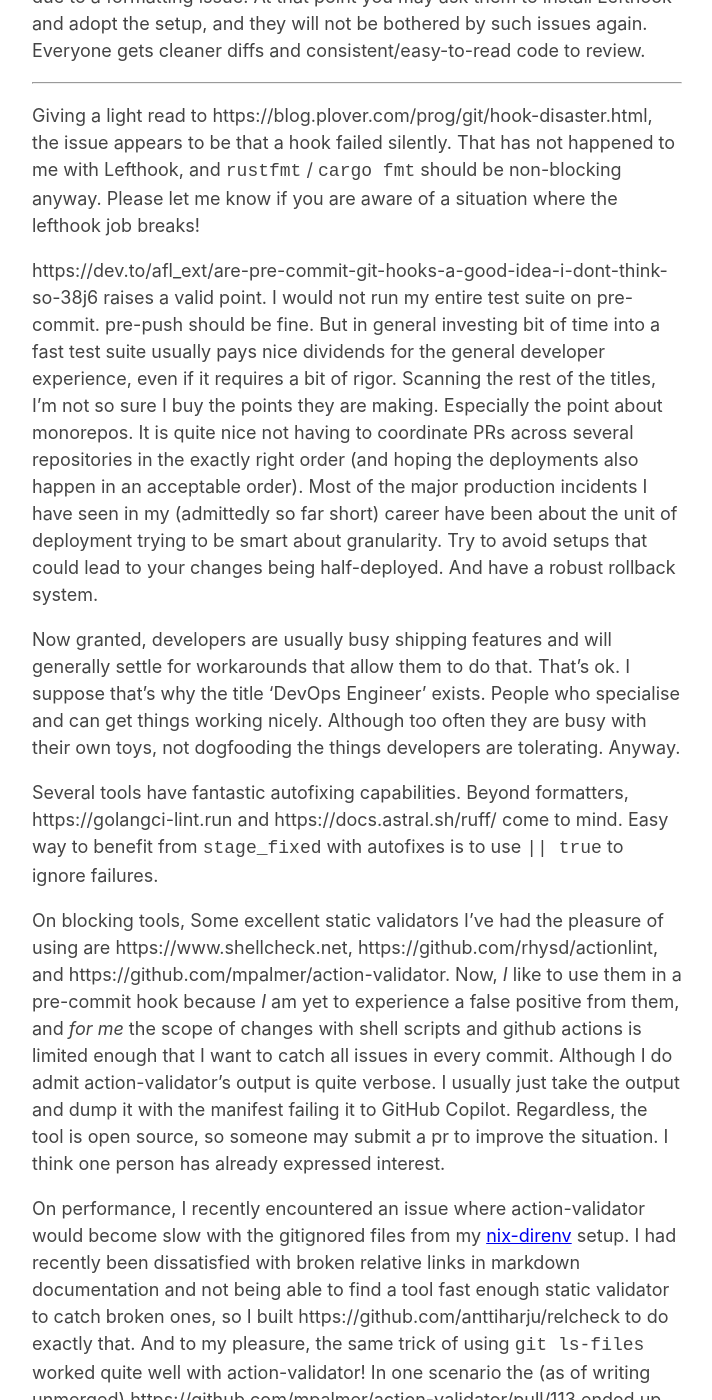
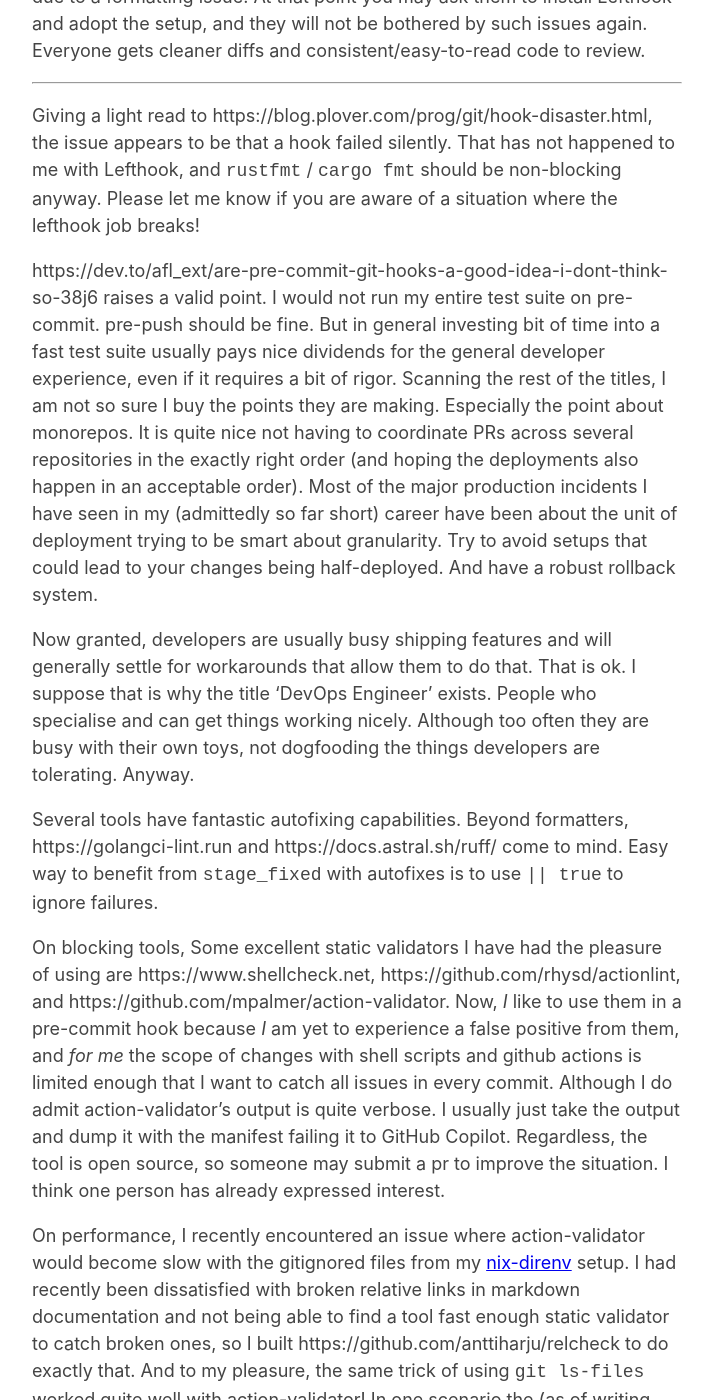
Before and after one commit to anttiharju/anttiharju.github.io, a Jekyll site: the page built from a/1.md, in a window 1280 px wide and 1400 px high, scrolled down 3018 px. Shown: the whole window, without its empty margins (283-995 px from the left). Built offline with Jekyll 4.4.1, drawn with Linux system fonts in a browser that asks for light colours; our own code applies the rules of GitHub Pages for plain Markdown files; the repository's description, which GitHub fills in, is left out; some of the changed text lies outside the part shown.

Commit message:
Remove ' usage where reasonable
I have heard more formal language is preferable.

```diff
--- a/a/1.md
+++ b/a/1.md
@@ -118,15 +118,15 @@
 
 Giving a light read to https://blog.plover.com/prog/git/hook-disaster.html, the issue appears to be that a hook failed silently. That has not happened to me with Lefthook, and `rustfmt` / `cargo fmt` should be non-blocking anyway. Please let me know if you are aware of a situation where the lefthook job breaks!
 
-https://dev.to/afl_ext/are-pre-commit-git-hooks-a-good-idea-i-dont-think-so-38j6 raises a valid point. I would not run my entire test suite on pre-commit. pre-push should be fine. But in general investing bit of time into a fast test suite usually pays nice dividends for the general developer experience, even if it requires a bit of rigor. Scanning the rest of the titles, I'm not so sure I buy the points they are making. Especially the point about monorepos. It is quite nice not having to coordinate PRs across several repositories in the exactly right order (and hoping the deployments also happen in an acceptable order). Most of the major production incidents I have seen in my (admittedly so far short) career have been about the unit of deployment trying to be smart about granularity. Try to avoid setups that could lead to your changes being half-deployed. And have a robust rollback system.
+https://dev.to/afl_ext/are-pre-commit-git-hooks-a-good-idea-i-dont-think-so-38j6 raises a valid point. I would not run my entire test suite on pre-commit. pre-push should be fine. But in general investing bit of time into a fast test suite usually pays nice dividends for the general developer experience, even if it requires a bit of rigor. Scanning the rest of the titles, I am not so sure I buy the points they are making. Especially the point about monorepos. It is quite nice not having to coordinate PRs across several repositories in the exactly right order (and hoping the deployments also happen in an acceptable order). Most of the major production incidents I have seen in my (admittedly so far short) career have been about the unit of deployment trying to be smart about granularity. Try to avoid setups that could lead to your changes being half-deployed. And have a robust rollback system.
 
-Now granted, developers are usually busy shipping features and will generally settle for workarounds that allow them to do that. That's ok. I suppose that's why the title 'DevOps Engineer' exists. People who specialise and can get things working nicely. Although too often they are busy with their own toys, not dogfooding the things developers are tolerating. Anyway.
+Now granted, developers are usually busy shipping features and will generally settle for workarounds that allow them to do that. That is ok. I suppose that is why the title 'DevOps Engineer' exists. People who specialise and can get things working nicely. Although too often they are busy with their own toys, not dogfooding the things developers are tolerating. Anyway.
 
 Several tools have fantastic autofixing capabilities. Beyond formatters, https://golangci-lint.run and https://docs.astral.sh/ruff/ come to mind. Easy way to benefit from `stage_fixed` with autofixes is to use `|| true` to ignore failures.
 
-On blocking tools, Some excellent static validators I've had the pleasure of using are https://www.shellcheck.net, https://github.com/rhysd/actionlint, and https://github.com/mpalmer/action-validator. Now, _I_ like to use them in a pre-commit hook because _I_ am yet to experience a false positive from them, and _for me_ the scope of changes with shell scripts and github actions is limited enough that I want to catch all issues in every commit. Although I do admit action-validator's output is quite verbose. I usually just take the output and dump it with the manifest failing it to GitHub Copilot. Regardless, the tool is open source, so someone may submit a pr to improve the situation. I think one person has already expressed interest.
+On blocking tools, Some excellent static validators I have had the pleasure of using are https://www.shellcheck.net, https://github.com/rhysd/actionlint, and https://github.com/mpalmer/action-validator. Now, _I_ like to use them in a pre-commit hook because _I_ am yet to experience a false positive from them, and _for me_ the scope of changes with shell scripts and github actions is limited enough that I want to catch all issues in every commit. Although I do admit action-validator's output is quite verbose. I usually just take the output and dump it with the manifest failing it to GitHub Copilot. Regardless, the tool is open source, so someone may submit a pr to improve the situation. I think one person has already expressed interest.
 
-On performance, I recently encountered an issue where action-validator would become slow with the gitignored files from my [nix-direnv](https://github.com/nix-community/nix-direnv) setup. I had recently been dissatisfied with broken relative links in markdown documentation and not being able to find a tool fast enough static validator to catch broken ones, so I built https://github.com/anttiharju/relcheck to do exactly that. And to my pleasure, the same trick of using `git ls-files` worked quite well with action-validator! In one scenario the (as of writing unmerged) https://github.com/mpalmer/action-validator/pull/113 ended up yielding a 66x performance improvement. It's a pretty great feeling to achieve that in a Rust project, which presumably should already be quite performant.
+On performance, I recently encountered an issue where action-validator would become slow with the gitignored files from my [nix-direnv](https://github.com/nix-community/nix-direnv) setup. I had recently been dissatisfied with broken relative links in markdown documentation and not being able to find a tool fast enough static validator to catch broken ones, so I built https://github.com/anttiharju/relcheck to do exactly that. And to my pleasure, the same trick of using `git ls-files` worked quite well with action-validator! In one scenario the (as of writing unmerged) https://github.com/mpalmer/action-validator/pull/113 ended up yielding a 66x performance improvement. It is a pretty great feeling to achieve that in a Rust project, which presumably should already be quite performant.
 
 I would love to receive an elaboration on the
 
```
Also changed, not shown: other parts of a/1.md (+1 -1 lines).
